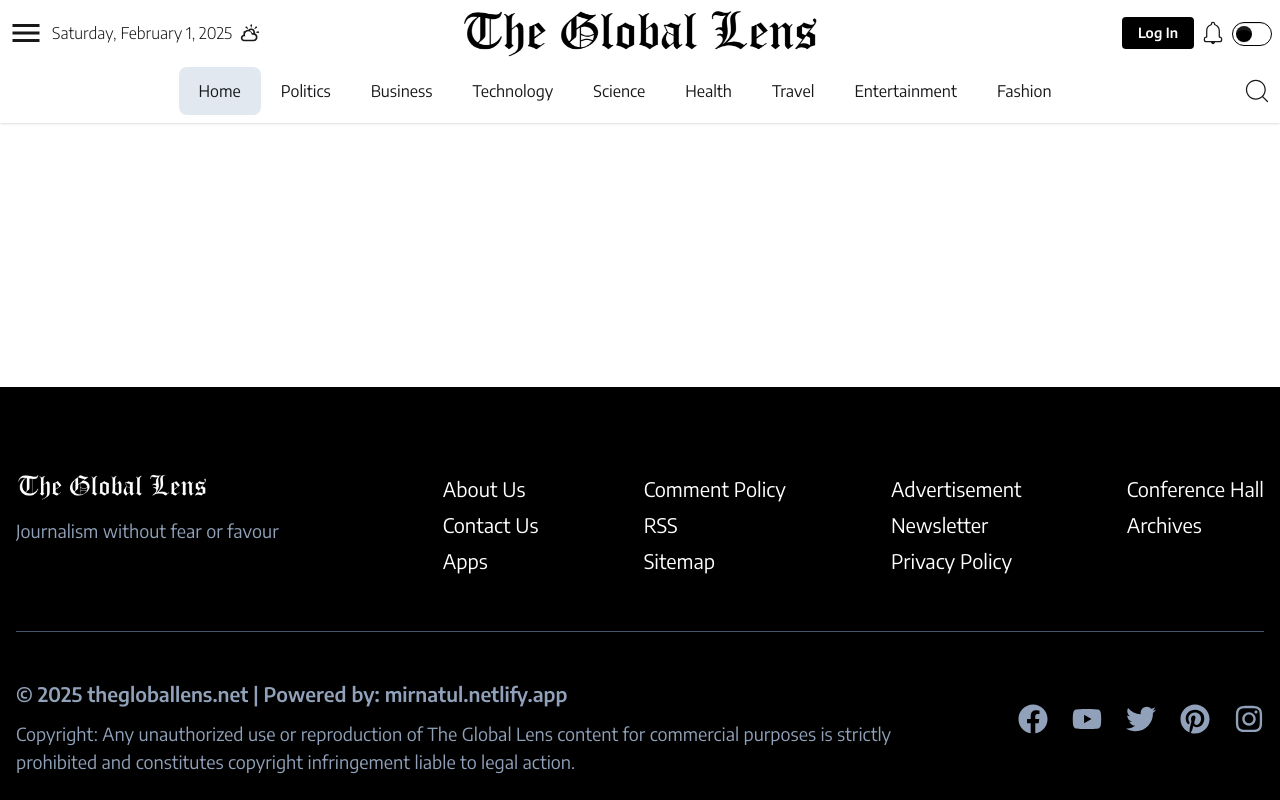
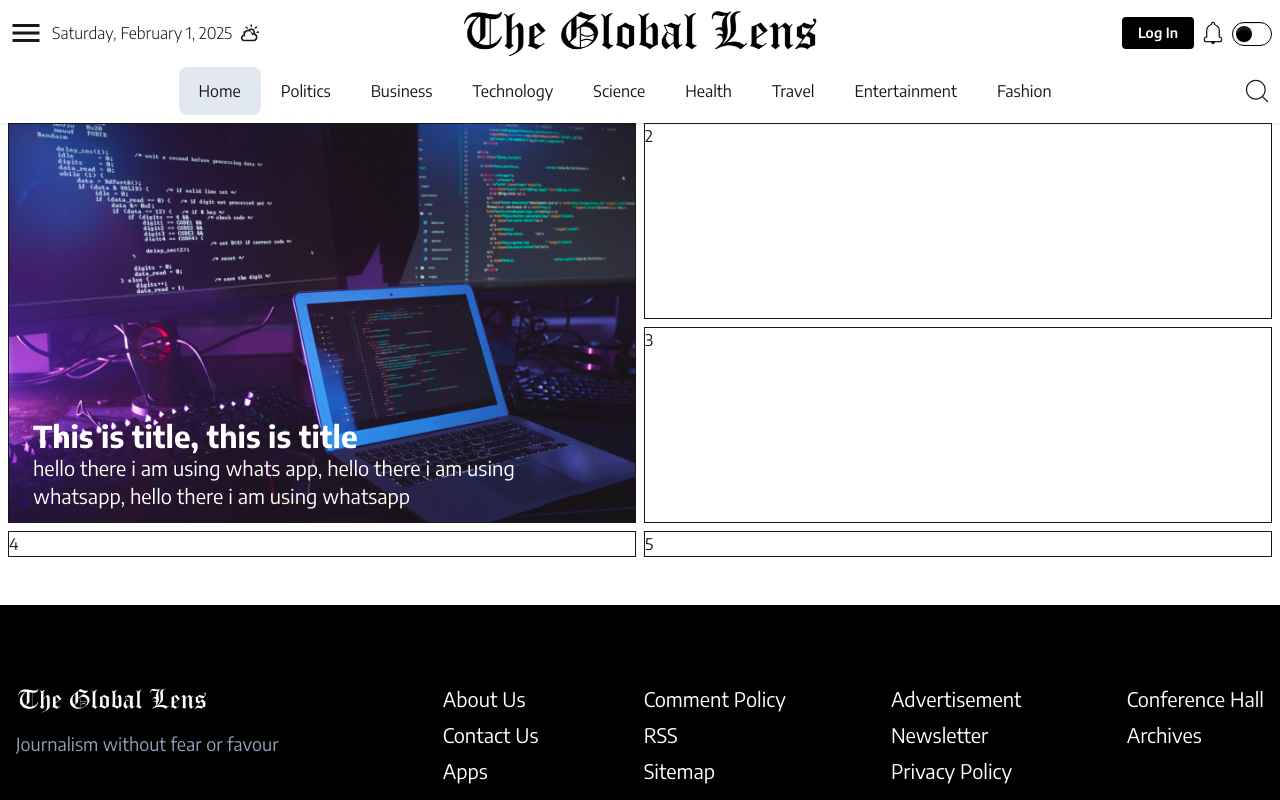
Before and after one commit to mirnatul/the-global-lens, a React (Vite) app: page / in a window 1280 px wide. Shown: the top 800 px of the page. Built offline with nearby package versions, Linux system fonts and the light colour scheme; no server answers.

Commit message:
grid layout of banned fixed

```diff
--- /dev/null
+++ b/public/test.json
@@ -0,0 +1,27 @@
+[
+    {
+        "id": 1,
+        "title": "This is title, this is title",
+        "description": "hello there i am using whats app, hello there i am using whatsapp, hello there i am using whatsapp"
+    },
+    {
+        "id": 2,
+        "title": "This is title, this is title",
+        "description": "hello there i am using whats app, hello there i am using whatsapp, hello there i am using whatsapp"
+    },
+    {
+        "id": 3,
+        "title": "This is title, this is title",
+        "description": "hello there i am using whats app, hello there i am using whatsapp, hello there i am using whatsapp"
+    },
+    {
+        "id": 4,
+        "title": "This is title, this is title",
+        "description": "hello there i am using whats app, hello there i am using whatsapp, hello there i am using whatsapp"
+    },
+    {
+        "id": 5,
+        "title": "This is title, this is title",
+        "description": "hello there i am using whats app, hello there i am using whatsapp, hello there i am using whatsapp"
+    }
+]
--- /dev/null
+++ b/src/components/HomePage/Banner.jsx
@@ -0,0 +1,28 @@
+import React from 'react';
+import logo from '../../assets/2.png'
+
+const Banner = () => {
+    return (
+        <div className=''>
+            <div className='lg:grid lg:grid-cols-2 lg:gap-2'>
+                <div className='lg:h-[400px] border relative overflow-hidden'>
+                    <img className='w-full h-full object-cover' src={logo} alt="" />
+                    <div className='absolute bottom-0 text-white px-6 pb-3'>
+                        <p className='text-3xl font-bold'>This is title, this is title</p>
+                        <p className='text-xl'>hello there i am using whats app, hello there i am using whatsapp, hello there i am using whatsapp</p>
+                    </div>
+                </div>
+                <div className='lg:grid lg:grid-rows-2 lg:gap-2'>
+                    <div className='border'>2</div>
+                    <div className='border'>3</div>
+                </div>
+            </div>
+            <div className='lg:grid lg:grid-cols-2 gap-2 mt-2'>
+                <div className='border'>4</div>
+                <div className='border'>5</div>
+            </div>
+        </div>
+    );
+};
+
+export default Banner;
--- a/src/layout/Root.jsx
+++ b/src/layout/Root.jsx
@@ -4,7 +4,7 @@ import Footer from "../shared/Footer";
 
 const Root = () => {
     return (
-        <div className=" bg-white project-font flex flex-col min-h-screen">
+        <div className=" bg-white project-font">
             <div className="shadow-sm">
                 <div className="max-w-[1350px] mx-auto px-2">
                     <Header></Header>
--- a/src/pages/Home.jsx
+++ b/src/pages/Home.jsx
@@ -1,8 +1,9 @@
+import Banner from "../components/HomePage/Banner";
 
 const Home = () => {
     return (
         <div>
-
+            <Banner></Banner>
         </div>
     );
 };
--- a/src/shared/Footer.jsx
+++ b/src/shared/Footer.jsx
@@ -5,7 +5,7 @@ import { FaFacebook, FaInstagram, FaPinterest, FaTwitter, FaYoutube } from "reac
 
 const Footer = () => {
     return (
-        <div className='mt-12 mb-6 px-2'>
+        <div className='mt-12 pt-12 pb-6 px-2'>
             <div className='md:flex gap-4 items-center'>
                 <div className='md:w-2/6'>
                     <img className='w-48' src={logoDark} alt="" />
@@ -13,23 +13,23 @@ const Footer = () => {
                 </div>
                 <div className='flex justify-between md:w-4/6 text-sm md:text-lg lg:text-xl mt-8'>
                     <div>
-                        <p className='hover:text-slate-400 cursor-pointer my-2'>About Us</p>
-                        <p className='hover:text-slate-400 cursor-pointer my-2'>Contact Us</p>
-                        <p className='hover:text-slate-400 cursor-pointer my-2'>Apps</p>
+                        <p className='hover:text-slate-400 cursor-pointer mb-2'>About Us</p>
+                        <p className='hover:text-slate-400 cursor-pointer mb-2'>Contact Us</p>
+                        <p className='hover:text-slate-400 cursor-pointer mb-2'>Apps</p>
                     </div>
                     <div>
-                        <p className='hover:text-slate-400 cursor-pointer my-2'>Comment Policy</p>
-                        <p className='hover:text-slate-400 cursor-pointer my-2'>RSS</p>
-                        <p className='hover:text-slate-400 cursor-pointer my-2'>Sitemap</p>
+                        <p className='hover:text-slate-400 cursor-pointer mb-2'>Comment Policy</p>
+                        <p className='hover:text-slate-400 cursor-pointer mb-2'>RSS</p>
+                        <p className='hover:text-slate-400 cursor-pointer mb-2'>Sitemap</p>
                     </div>
                     <div>
-                        <p className='hover:text-slate-400 cursor-pointer my-2'>Advertisement</p>
-                        <p className='hover:text-slate-400 cursor-pointer my-2'>Newsletter</p>
-                        <p className='hover:text-slate-400 cursor-pointer my-2'>Privacy Policy</p>
+                        <p className='hover:text-slate-400 cursor-pointer mb-2'>Advertisement</p>
+                        <p className='hover:text-slate-400 cursor-pointer mb-2'>Newsletter</p>
+                        <p className='hover:text-slate-400 cursor-pointer mb-2'>Privacy Policy</p>
                     </div>
                     <div className='hidden sm:block'>
-                        <p className='hover:text-slate-400 cursor-pointer my-2'>Conference Hall</p>
-                        <p className='hover:text-slate-400 cursor-pointer my-2'>Archives</p>
+                        <p className='hover:text-slate-400 cursor-pointer mb-2'>Conference Hall</p>
+                        <p className='hover:text-slate-400 cursor-pointer mb-2'>Archives</p>
                     </div>
                 </div>
             </div>
```
Also changed, not shown: src/assets/2.png (added).
